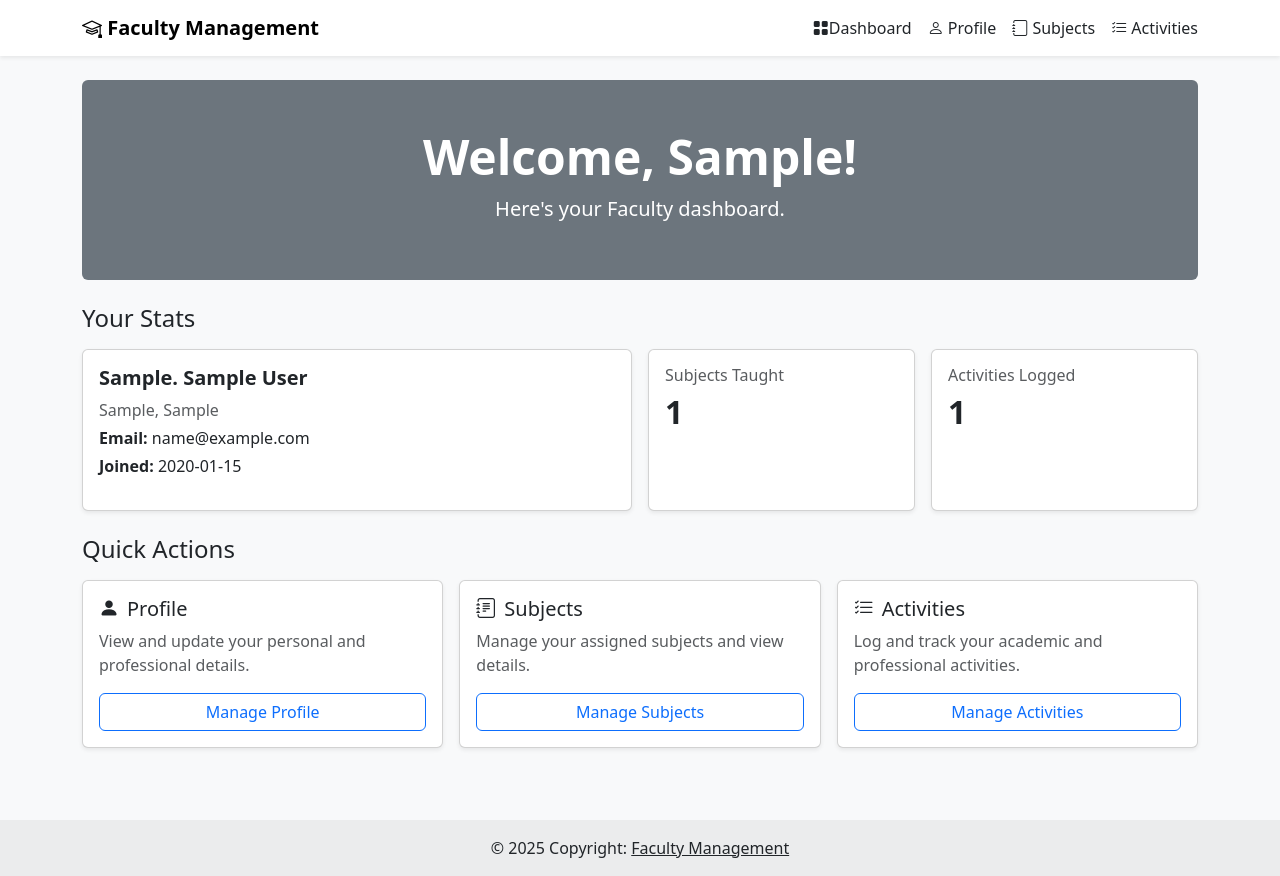
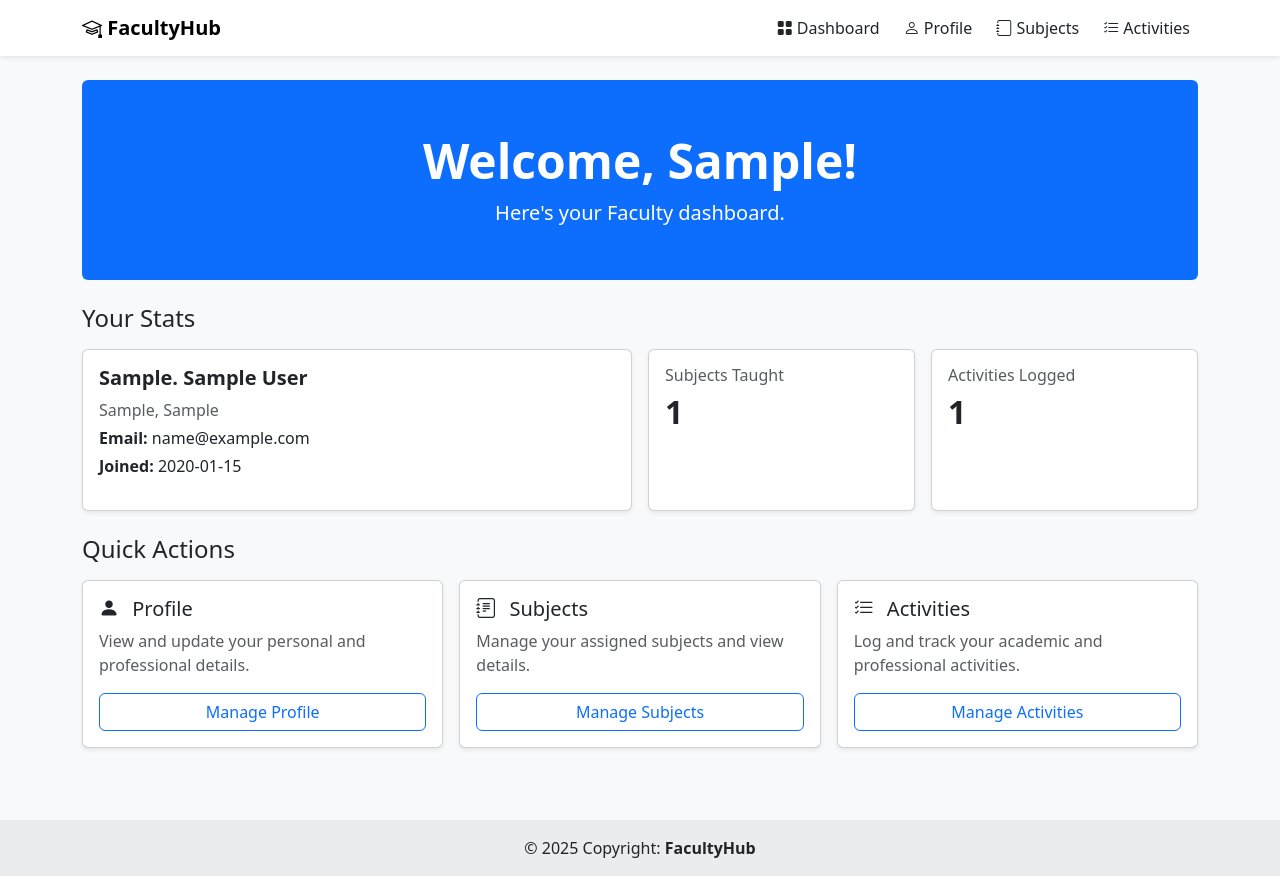
Before and after one commit to Nithishreddyyyy/Faculty-Management, a Flask app: page /facultydashboard in a window 1280 px wide. Run offline with Flask 3, Linux system fonts and the light colour scheme; tables that the repository leaves empty hold one stand-in row (values such as "Sample post").

Commit message:
made small fixes to app.py and changed color in dashboard

```diff
--- a/project/app.py
+++ b/project/app.py
@@ -4,6 +4,7 @@ from datetime import datetime
 import os
 
 app = Flask(__name__)
+app.secret_key="Ramaiah Institute of Technology"
 basedir = os.path.abspath(os.path.dirname(__file__))
 app.config['SQLALCHEMY_DATABASE_URI'] = 'mysql+pymysql://root:test1234@localhost/iseTestDB'
 app.config['SQLALCHEMY_TRACK_MODIFICATIONS'] = False
@@ -283,28 +284,31 @@ def activity():
 @app.route('/add_activity', methods=['POST'])
 def add_activity():
     new_activity = Activity(
-        Name=request.form['Name'],
-        Title=request.form['Title'],
-        Date=request.form['Date'],
-        Description=request.form['Description'],
-        AcademicYearID=request.form['AcademicYearID'],
-        ActivityTypeID=request.form['ActivityTypeID'],
+        Name=request.form['activity_name'],
+        Title=request.form['title'],
+        Date=request.form['date'],
+        Description=request.form.get('description'),
+        AcademicYearID=request.form['academic_year'],
+        ActivityTypeID=request.form['activity_type'],
         FacultyID=1  # Replace with session or actual ID
     )
     db.session.add(new_activity)
     db.session.commit()
+    flash('Activity added successfully!', 'success') # Optional: Add a flash message
     return redirect(url_for('activity'))
 
 @app.route('/edit_activity/<int:id>', methods=['POST'])
 def edit_activity(id):
     activity = Activity.query.get_or_404(id)
-    activity.Name = request.form['Name']
-    activity.Title = request.form['Title']
-    activity.Date = request.form['Date']
-    activity.Description = request.form['Description']
-    activity.AcademicYearID = request.form['AcademicYearID']
-    activity.ActivityTypeID = request.form['ActivityTypeID']
+    # Match the 'name' attributes from your HTML forms
+    activity.Name = request.form['activity_name']
+    activity.Title = request.form['title']
+    activity.Date = request.form['date']
+    activity.Description = request.form.get('description') # Use .get() as it's optional
+    activity.AcademicYearID = request.form['academic_year']
+    activity.ActivityTypeID = request.form['activity_type']
     db.session.commit()
+    flash('Activity updated successfully!', 'success') # Optional: Add a flash message
     return redirect(url_for('activity'))
 
 
--- a/project/templates/Faculty/base.html
+++ b/project/templates/Faculty/base.html
@@ -5,7 +5,7 @@
     <title>{% block title %}FacultyHub{% endblock %}</title>
     <meta name="viewport" content="width=device-width, initial-scale=1">
 
-    <!-- Bootstrap 5.3 CDN -->
+    <!-- Bootstrap 5.3 & Icons -->
     <link href="https://cdn.jsdelivr.net/npm/bootstrap@5.3.3/dist/css/bootstrap.min.css" rel="stylesheet">
     <link href="https://cdn.jsdelivr.net/npm/bootstrap-icons@1.10.5/font/bootstrap-icons.css" rel="stylesheet">
 </head>
@@ -14,32 +14,44 @@
     <!-- Navbar -->
     <nav class="navbar navbar-expand-lg navbar-light bg-white shadow-sm">
         <div class="container">
-            <a class="navbar-brand fw-bold" href="./facultydashboard"><i class="bi bi-mortarboard"></i> Faculty Management</a>
-            <div class="ms-auto d-flex align-items-center gap-3">
-                <a href="./facultydashboard" class="text-dark text-decoration-none"><i class="bi bi-grid-fill"></i>Dashboard</a>
-                <a href="./profile" class="text-dark text-decoration-none"><i class="bi bi-person"></i> Profile</a>
-                <a href="./subject" class="text-dark text-decoration-none"><i class="bi bi-journal"></i> Subjects</a>
-                <a href="./activity" class="text-dark text-decoration-none"><i class="bi bi-list-check"></i> Activities</a>
+            <a class="navbar-brand fw-bold" href="./facultydashboard">
+                <i class="bi bi-mortarboard"></i> FacultyHub
+            </a>
+            <button class="navbar-toggler" type="button" data-bs-toggle="collapse" data-bs-target="#navbarContent">
+                <span class="navbar-toggler-icon"></span>
+            </button>
+            <div class="collapse navbar-collapse justify-content-end" id="navbarContent">
+                <ul class="navbar-nav gap-2">
+                    <li class="nav-item">
+                        <a class="nav-link text-dark" href="./facultydashboard"><i class="bi bi-grid-fill"></i> Dashboard</a>
+                    </li>
+                    <li class="nav-item">
+                        <a class="nav-link text-dark" href="./profile"><i class="bi bi-person"></i> Profile</a>
+                    </li>
+                    <li class="nav-item">
+                        <a class="nav-link text-dark" href="./subject"><i class="bi bi-journal"></i> Subjects</a>
+                    </li>
+                    <li class="nav-item">
+                        <a class="nav-link text-dark" href="./activity"><i class="bi bi-list-check"></i> Activities</a>
+                    </li>
+                </ul>
             </div>
         </div>
     </nav>
 
     <!-- Main Content -->
-    <div class="container my-4">
+    <main class="container my-4">
         {% block content %}{% endblock %}
-    </div>
-    <footer class="bg-body-tertiary text-center">
-  <!-- Grid container -->
-  <div class="container p-4"></div>
-  <!-- Grid container -->
+    </main>
 
-  <!-- Copyright -->
-  <div class="text-center p-3" style="background-color: rgba(0, 0, 0, 0.05);">
-    © 2025 Copyright:
-    <a class="text-body" href="./facultydashboard">Faculty Management</a>
-  </div>
-  <!-- Copyright -->
-</footer>
+    <!-- Footer -->
+    <footer class="bg-body-tertiary text-center mt-auto">
+        <div class="container p-4"></div>
+        <div class="text-center p-3" style="background-color: rgba(0, 0, 0, 0.05);">
+            © 2025 Copyright:
+            <a class="text-body text-decoration-none fw-semibold" href="./facultydashboard">FacultyHub</a>
+        </div>
+    </footer>
 
     <!-- Bootstrap JS -->
     <script src="https://cdn.jsdelivr.net/npm/bootstrap@5.3.3/dist/js/bootstrap.bundle.min.js"></script>
--- a/project/templates/Faculty/dashboard.html
+++ b/project/templates/Faculty/dashboard.html
@@ -5,9 +5,9 @@
 {% block content %}
 
 <!-- Hero Banner -->
-<div class="bg-secondary text-white rounded p-5 mb-4 text-center" style="height: 200px;">
+<div class="bg-primary text-white rounded p-5 mb-4 text-center d-flex flex-column justify-content-center" style="height: 200px;">
     <h1 class="display-5 fw-bold">Welcome, {{ faculty.FirstName }}!</h1>
-    <p class="lead">Here's your Faculty dashboard.</p>
+    <p class="lead mb-0">Here's your Faculty dashboard.</p>
 </div>
 
 <!-- Stats Section -->
@@ -25,7 +25,7 @@
     </div>
     <div class="col-md-3">
         <div class="card h-100 shadow-sm">
-            <div class="card-body text-left">
+            <div class="card-body text-start">
                 <h6 class="text-muted">Subjects Taught</h6>
                 <h2 class="fw-bold">{{ subject_count }}</h2>
             </div>
@@ -33,7 +33,7 @@
     </div>
     <div class="col-md-3">
         <div class="card h-100 shadow-sm">
-            <div class="card-body text-left">
+            <div class="card-body text-start">
                 <h6 class="text-muted">Activities Logged</h6>
                 <h2 class="fw-bold">{{ activities_count }}</h2>
             </div>
@@ -46,28 +46,34 @@
 <div class="row g-3">
     <div class="col-md-4">
         <div class="card h-100 shadow-sm">
-            <div class="card-body">
-                <h5 class="card-title"><i class="bi bi-person-fill me-2"></i>Profile</h5>
-                <p class="text-muted">View and update your personal and professional details.</p>
-                <a href="./profile" class="btn btn-outline-primary w-100">Manage Profile</a>
+            <div class="card-body d-flex flex-column">
+                <h5 class="card-title">
+                    <i class="bi bi-person-fill me-2"></i> Profile
+                </h5>
+                <p class="text-muted flex-grow-1">View and update your personal and professional details.</p>
+                <a href="./profile" class="btn btn-outline-primary w-100 mt-auto">Manage Profile</a>
             </div>
         </div>
     </div>
     <div class="col-md-4">
         <div class="card h-100 shadow-sm">
-            <div class="card-body">
-                <h5 class="card-title"><i class="bi bi-journal-text me-2"></i>Subjects</h5>
-                <p class="text-muted">Manage your assigned subjects and view details.</p>
-                <a href="./subject" class="btn btn-outline-primary w-100">Manage Subjects</a>
+            <div class="card-body d-flex flex-column">
+                <h5 class="card-title">
+                    <i class="bi bi-journal-text me-2"></i> Subjects
+                </h5>
+                <p class="text-muted flex-grow-1">Manage your assigned subjects and view details.</p>
+                <a href="./subject" class="btn btn-outline-primary w-100 mt-auto">Manage Subjects</a>
             </div>
         </div>
     </div>
     <div class="col-md-4">
         <div class="card h-100 shadow-sm">
-            <div class="card-body">
-                <h5 class="card-title"><i class="bi bi-list-check me-2"></i>Activities</h5>
-                <p class="text-muted">Log and track your academic and professional activities.</p>
-                <a href="./activity" class="btn btn-outline-primary w-100">Manage Activities</a>
+            <div class="card-body d-flex flex-column">
+                <h5 class="card-title">
+                    <i class="bi bi-list-check me-2"></i> Activities
+                </h5>
+                <p class="text-muted flex-grow-1">Log and track your academic and professional activities.</p>
+                <a href="./activity" class="btn btn-outline-primary w-100 mt-auto">Manage Activities</a>
             </div>
         </div>
     </div>
```
Also changed, not shown: 1 other file.
